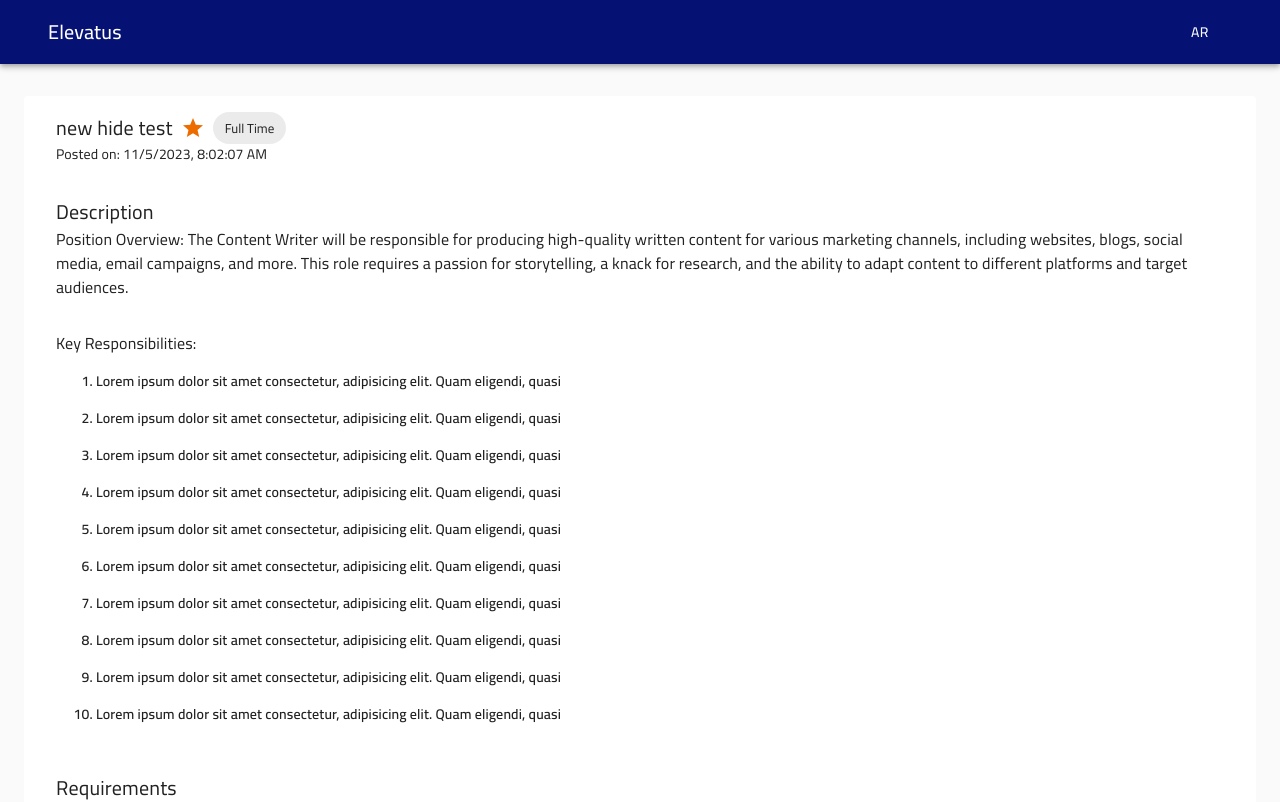
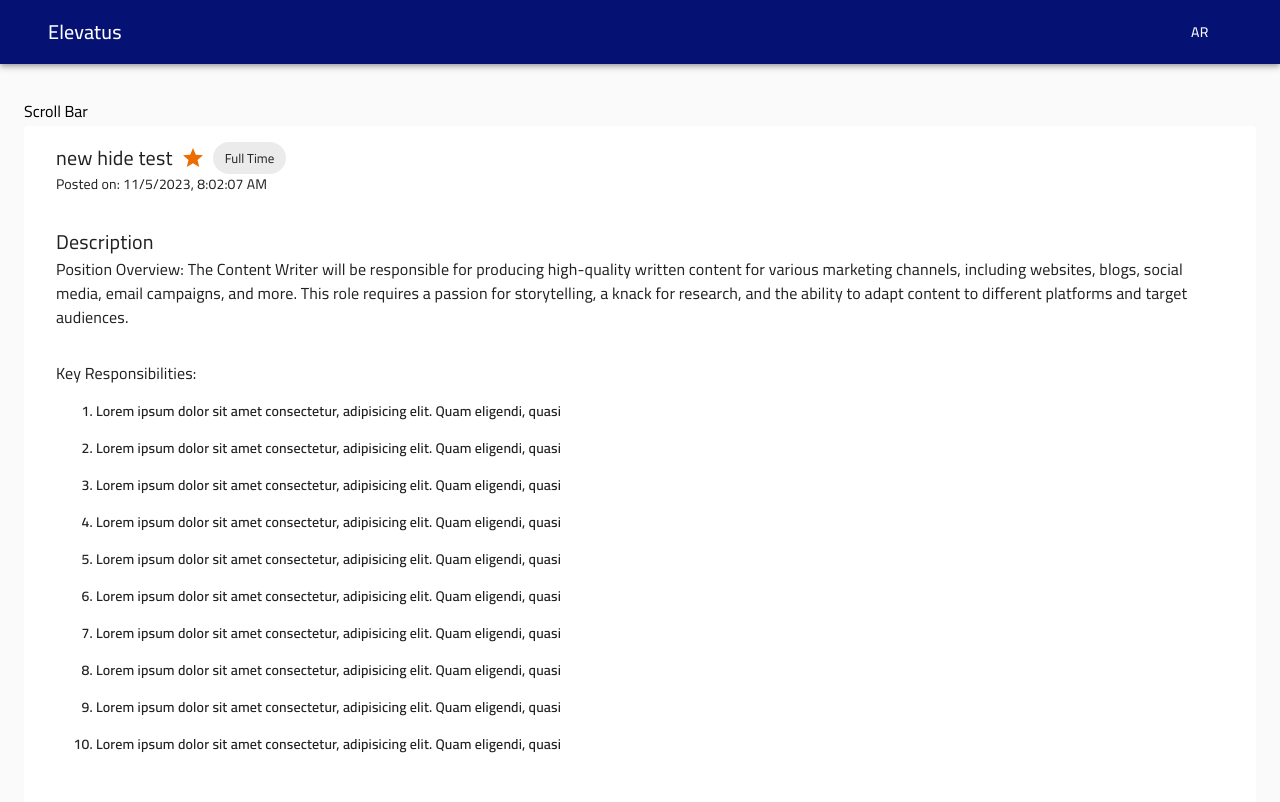
Before and after one commit to saifmohamedsv/elevatus-task, a React (Create React App) app: page /job/1 in a window 1280 px wide. Shown: the top 802 px of the page. Built offline with nearby package versions, Linux system fonts and the light colour scheme; no server answers.

Commit message:
quick fixes

```diff
--- a/src/App.tsx
+++ b/src/App.tsx
@@ -3,7 +3,7 @@ import { useEffect } from "react";
 import { useTranslation } from "react-i18next";
 import { Outlet, RouterProvider, createBrowserRouter } from "react-router-dom";
 import { Navbar } from "./components/layout";
-import HomePage from "./pages/home";
+import HomePage from "./pages/home/home";
 import JobInformationPage from "./pages/job-information/job-information";
 
 function App() {
--- a/src/components/common/jobs-list/jobs-list.tsx
+++ b/src/components/common/jobs-list/jobs-list.tsx
@@ -13,10 +13,12 @@ interface Props {}
 export const JobsList: FC<Props> = () => {
   const { t } = useTranslation();
   const [currentPage, setCurrentPage] = useState(0);
+  const searchTerm = useSelector((state: RootState) => state.search.term);
+
   const { data, isLoading, isError } = useGetJobsQuery({
     page: currentPage,
     limit: 10,
-    itemQuery: useSelector((state: RootState) => state.search.term),
+    itemQuery: searchTerm,
   });
 
   const handlePageChange = (_: React.ChangeEvent<unknown>, page: number) =>
--- a/src/pages/home.tsx
+++ b/src/pages/home/home.tsx
@@ -1,6 +1,6 @@
 import { Box } from "@mui/material";
 import { FC } from "react";
-import { JobsFilter, JobsList } from "../components/common";
+import { JobsFilter, JobsList } from "../../components/common";
 
 interface HomePageProps {}
 
--- a/src/pages/job-information/job-information.module.css
+++ b/src/pages/job-information/job-information.module.css
@@ -1,5 +1,9 @@
 .contianer {
   padding: 2rem;
+  display: flex;
+  align-items: flex-start;
+  gap: 2rem;
+  justify-content: center;
 }
 
 .information-paper {
--- a/src/pages/job-information/job-information.tsx
+++ b/src/pages/job-information/job-information.tsx
@@ -1,4 +1,4 @@
-import { Button, Container, Divider, Paper } from "@mui/material";
+import { Box, Button, Container, Divider, Paper } from "@mui/material";
 import { FC, useEffect } from "react";
 import { useNavigate, useParams } from "react-router-dom";
 import { useGetJobByUriQuery } from "../../features/jobs/jobSlice";
@@ -75,6 +75,7 @@ const job: Job = {
 const JobInformationPage: FC<JobInformationPageProps> = () => {
   const { id: uri } = useParams();
 
+  // Trying to fetch single job
   const {
     // data: job,
     refetch,
@@ -87,6 +88,8 @@ const JobInformationPage: FC<JobInformationPageProps> = () => {
   return (
     <Container className={styles.contianer} maxWidth="xl">
       {/* Side Bar */}
+      <Box>Scroll Bar</Box>
+
       <Paper elevation={0} className={styles["information-paper"]}>
         <Header title={job.title} posted_at={job.posted_at} />
         <Description description={job.description} />
```
